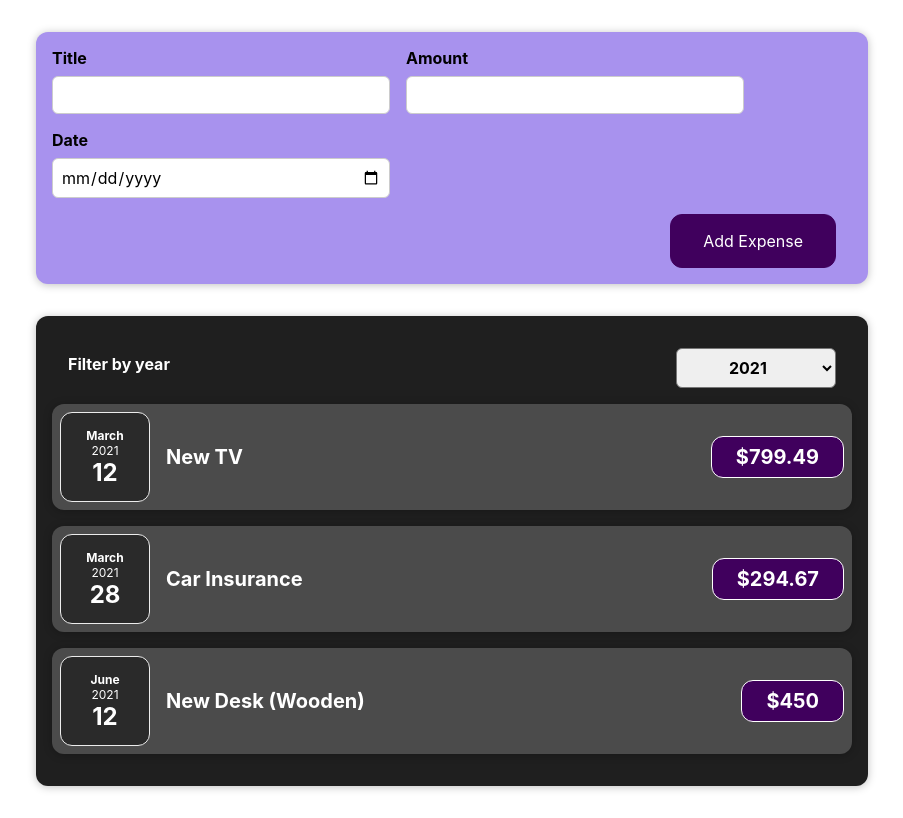
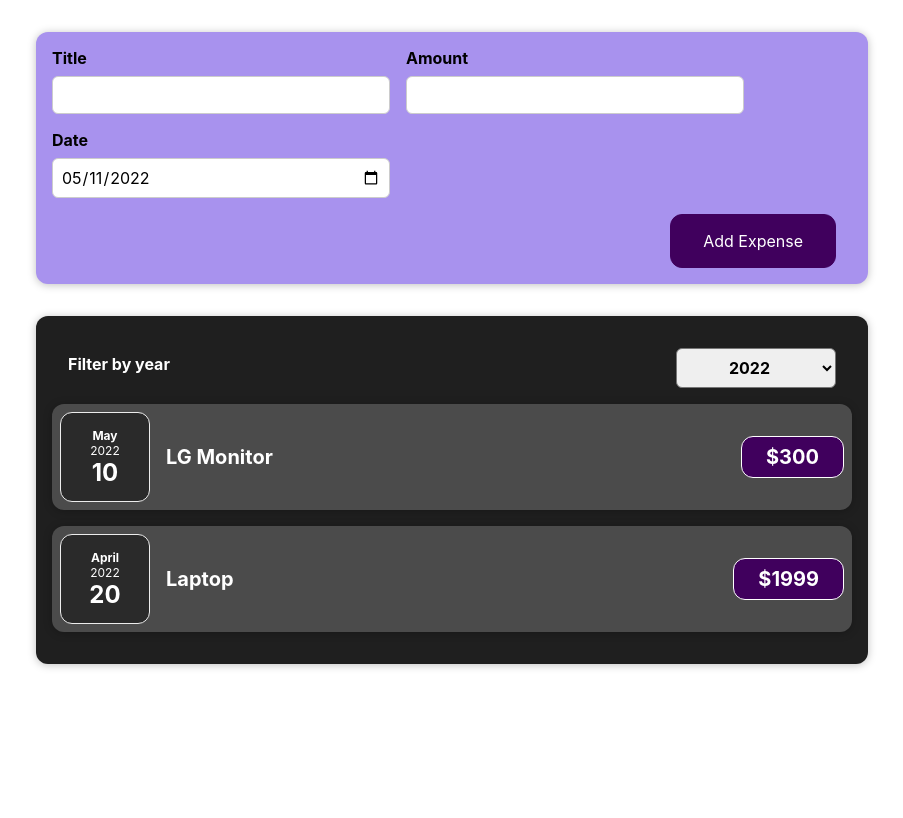
Before and after one commit to luuductrung1234/ReactBeginner, a React (Create React App) app in the folder react-complete-guide/: page / in a window 1280 px wide. Shown: the whole page, without its empty margins (188-1091 px from the left). Built offline with nearby package versions, Linux system fonts and the light colour scheme.

Commit message:
conditional rendering

```diff
--- a/react-complete-guide/src/App.js
+++ b/react-complete-guide/src/App.js
@@ -1,38 +1,20 @@
+import { useState } from "react";
 import "./App.css";
 import Expenses from "./components/Expense/Expenses";
 import NewExpense from "./components/NewExpense/NewExpense";
 
 const App = () => {
-  const expenses = [
-    {
-      id: "e1",
-      title: "Toilet Paper",
-      amount: 94.12,
-      date: new Date(2020, 7, 14),
-    },
-    { id: "e2", title: "New TV", amount: 799.49, date: new Date(2021, 2, 12) },
-    {
-      id: "e3",
-      title: "Car Insurance",
-      amount: 294.67,
-      date: new Date(2021, 2, 28),
-    },
-    {
-      id: "e4",
-      title: "New Desk (Wooden)",
-      amount: 450,
-      date: new Date(2021, 5, 12),
-    },
-  ];
+  const [isLoading, setIsLoading] = useState(false);
 
-  const newExpenseHandler = (newExpense) => {
-    console.log("App", newExpense);
+  const newExpenseHandler = (_) => {
+    setIsLoading(true);
+    setIsLoading(false);
   };
 
   return (
     <div>
       <NewExpense onNewExpense={newExpenseHandler} />
-      <Expenses expenses={expenses} />
+      <Expenses />
     </div>
   );
 };
--- a/react-complete-guide/src/components/Expense/ExpenseFilter.js
+++ b/react-complete-guide/src/components/Expense/ExpenseFilter.js
@@ -9,6 +9,7 @@ const ExpenseFilter = (props) => {
       <div className="expenses-filter__control">
         <label>Filter by year</label>
         <select value={props.selectedYear} onChange={yearFilterChangeHandler}>
+          <option value="2023">2023</option>
           <option value="2022">2022</option>
           <option value="2021">2021</option>
           <option value="2020">2020</option>
--- a/react-complete-guide/src/components/Expense/ExpenseItem.js
+++ b/react-complete-guide/src/components/Expense/ExpenseItem.js
@@ -4,6 +4,7 @@ import "./ExpenseItem.css";
 
 const ExpenseItem = (props) => {
   return (
+    <li>
       <Card className="expense-item">
         <ExpenseDate date={props.date} />
         <div className="expense-item__description">
@@ -11,6 +12,7 @@ const ExpenseItem = (props) => {
           <div className="expense-item__price">${props.amount}</div>
         </div>
       </Card>
+    </li>
   );
 };
 
--- a/react-complete-guide/src/components/Expense/Expenses.js
+++ b/react-complete-guide/src/components/Expense/Expenses.js
@@ -1,35 +1,23 @@
 import "./Expenses.css";
 import Card from "../../shared/Card";
-import ExpenseItem from "./ExpenseItem";
 import ExpenseFilter from "./ExpenseFilter";
 import { useState } from "react";
+import ExpensesList from "./ExpensesList";
+import { getAllExpenses } from "../../services/expenseService";
 
-const Expenses = (props) => {
-  const [yearFilter, setYearFilter] = useState("2021");
-
-  const renderExpenseItems = () => {
-    let expenses = props.expenses;
-    const expenseItems = [];
-    if (yearFilter !== undefined && yearFilter !== "") {
-      expenses = expenses.filter(
-        (expense) => expense.date.getFullYear().toString() === yearFilter
-      );
-    }
-    expenses.forEach((expense) => {
-      expenseItems.push(
-        <ExpenseItem
-          key={expense.id}
-          title={expense.title}
-          amount={expense.amount}
-          date={expense.date}
-        />
-      );
-    });
-    return expenseItems;
-  };
+const Expenses = () => {
+  const [yearFilter, setYearFilter] = useState("2022");
+  const [expenses, setExpenses] = useState(
+    getAllExpenses({ year: yearFilter })
+  );
 
   const expenseYearFilterChangeHandler = (selectedYear) => {
     setYearFilter(selectedYear);
+    setExpenses([
+      ...getAllExpenses({
+        year: selectedYear,
+      }),
+    ]);
   };
 
   return (
@@ -38,7 +26,7 @@ const Expenses = (props) => {
         selectedYear={yearFilter}
         onYearFilterChange={expenseYearFilterChangeHandler}
       />
-      {renderExpenseItems()}
+      <ExpensesList expenses={expenses} />
     </Card>
   );
 };
--- /dev/null
+++ b/react-complete-guide/src/components/Expense/ExpensesList.css
@@ -0,0 +1,13 @@
+.expenses-list {
+  list-style: none;
+  padding: 0;
+}
+
+.expenses-list__fallback {
+  color: white;
+  text-align: center;
+  border-radius: 12px;
+  background-color: rgb(45, 45, 45);
+  padding: 10px;
+  margin: 0px;
+}
--- /dev/null
+++ b/react-complete-guide/src/components/Expense/ExpensesList.js
@@ -0,0 +1,23 @@
+import "./ExpensesList.css";
+import ExpenseItem from "./ExpenseItem";
+
+const ExpensesList = (props) => {
+  if (props.expenses.length === 0) {
+    return <p className="expenses-list__fallback">No expenses found.</p>;
+  }
+  return (
+    <ul className="expenses-list">
+      {props.expenses.map((expense) => {
+        return (
+          <ExpenseItem
+            key={expense.id}
+            title={expense.title}
+            amount={expense.amount}
+            date={expense.date}
+          />
+        );
+      })}
+    </ul>
+  );
+};
+export default ExpensesList;
--- a/react-complete-guide/src/components/NewExpense/ExpenseForm.js
+++ b/react-complete-guide/src/components/NewExpense/ExpenseForm.js
@@ -4,7 +4,14 @@ import "./ExpenseForm.css";
 const ExpenseForm = (props) => {
   const [title, setTitle] = useState("");
   const [amount, setAmount] = useState("");
-  const [date, setDate] = useState("");
+  var today = new Date();
+  const [date, setDate] = useState(
+    today.getFullYear() +
+      "-" +
+      String(today.getMonth() + 1).padStart(2, "0") +
+      "-" +
+      String(today.getDate()).padStart(2, "0")
+  );
   // const [expense, setExpense] = useState({
   //   title: "",
   //   amount: "",
--- a/react-complete-guide/src/components/NewExpense/NewExpense.js
+++ b/react-complete-guide/src/components/NewExpense/NewExpense.js
@@ -1,12 +1,10 @@
+import { addExpense } from "../../services/expenseService";
 import ExpenseForm from "./ExpenseForm";
 import "./NewExpense.css";
 
 const NewExpense = (props) => {
   const saveExpenseDataHandler = (expenseToSave) => {
-    const newExpense = {
-      ...expenseToSave,
-      id: Math.random().toString(),
-    };
+    const newExpense = addExpense(expenseToSave);
     if (props.onNewExpense !== undefined) props.onNewExpense(newExpense);
   };
 
--- /dev/null
+++ b/react-complete-guide/src/services/expenseService.js
@@ -0,0 +1,56 @@
+const expenses = [
+  {
+    id: "e1",
+    title: "Toilet Paper",
+    amount: 94.12,
+    date: new Date(2020, 7, 14),
+  },
+  { id: "e2", title: "New TV", amount: 799.49, date: new Date(2021, 2, 12) },
+  {
+    id: "e3",
+    title: "Car Insurance",
+    amount: 294.67,
+    date: new Date(2021, 2, 28),
+  },
+  {
+    id: "e4",
+    title: "New Desk (Wooden)",
+    amount: 450,
+    date: new Date(2021, 5, 12),
+  },
+  {
+    id: "e5",
+    title: "Laptop",
+    amount: 1999,
+    date: new Date(2022, 3, 20),
+  },
+  {
+    id: "e6",
+    title: "LG Monitor",
+    amount: 300,
+    date: new Date(2022, 4, 10),
+  },
+];
+
+export const getAllExpenses = (filter) => {
+  let result = expenses;
+  if (filter.year !== undefined && filter.year !== "") {
+    result = result.filter(
+      (expense) => expense.date.getFullYear().toString() === filter.year
+    );
+  }
+  return result.sort((left, right) => right.date - left.date);
+};
+
+export const nextId = () => {
+  var maxIndex = expenses
+    .map((e) => e.id.slice(1))
+    .sort((left, right) => right - left)[0];
+  return "e" + (Number.parseInt(maxIndex) + 1);
+};
+
+export const addExpense = (expense) => {
+  expenses.push({ id: nextId(), ...expense });
+  console.log("save", expense);
+  return expense;
+};
```
Lines whose indentation alone changed are shown as unchanged.
